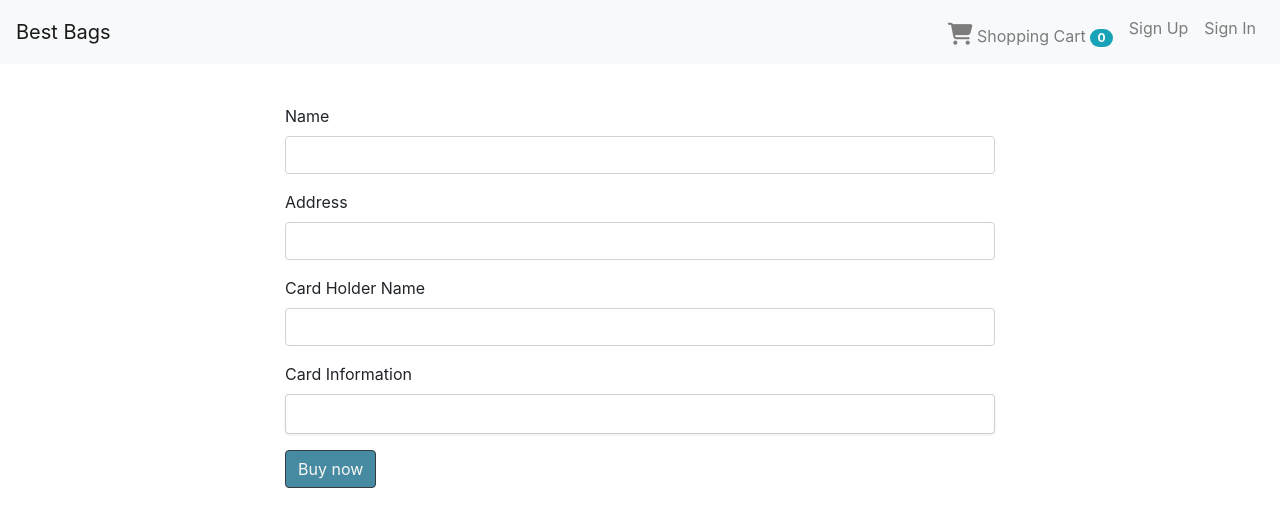
After one commit to topsecretdev0602/bag-nodejs-ecommerce, a Node server app: template views/shop/checkout.ejs in a window 1280 px wide. The commit adds this page. Shown: the top 527 px of the page. Run offline with Node 20, Linux system fonts and the light colour scheme; the template is opened without the code that fills it, so the values that code supplies are empty; some libraries are stand-ins or nearby versions.

Commit message:
Add checkout and payment using Stripe

```diff
--- a/middleware/index.js
+++ b/middleware/index.js
@@ -12,7 +12,7 @@ middlewareObject.isLoggedIn = (req, res, next) => {
   if (req.isAuthenticated()) {
     return next();
   }
-  res.redirect("/");
+  res.redirect("/user/signin");
 };
 
 module.exports = middlewareObject;
--- /dev/null
+++ b/public/javascripts/checkout.js
@@ -0,0 +1,63 @@
+// Create a Stripe client.
+const stripe = Stripe("pk_test_Nw7zXh6zu9SXKrzk7KDxKUiV004Ly59ywq");
+
+// Create an instance of Elements.
+const elements = stripe.elements();
+
+const style = {
+  base: {
+    color: "#32325d",
+    fontFamily: '"Helvetica Neue", Helvetica, sans-serif',
+    fontSmoothing: "antialiased",
+    fontSize: "16px",
+  },
+  invalid: {
+    color: "#fa755a",
+    iconColor: "#fa755a",
+  },
+};
+
+// Create an instance of the card Element.
+const card = elements.create("card", { style: style });
+
+// Add an instance of the card Element into the `card-element` <div>.
+card.mount("#card-element");
+
+// Handle real-time validation errors from the card Element.
+card.addEventListener("change", function (event) {
+  const displayError = document.getElementById("card-errors");
+  if (event.error) {
+    displayError.textContent = event.error.message;
+  } else {
+    displayError.textContent = "";
+  }
+});
+
+// Handle form submission.
+const $form = $("#checkout-form");
+
+$form.submit(function (event) {
+  event.preventDefault();
+  $form.find("button").prop("disabled", true);
+
+  const extraDetails = {
+    name: $("#card-name").val(),
+  };
+
+  stripe.createToken(card, extraDetails).then(function (result) {
+    if (result.error) {
+      $form.find("button").prop("disabled", false); // Re-enable submission
+    } else {
+      // Send the token to your server.
+      stripeTokenHandler(result.token);
+    }
+  });
+});
+
+// Submit the form with the token ID.
+function stripeTokenHandler(token) {
+  // Insert the token ID into the form so it gets submitted to the server
+  $form.append($('<input type="hidden" name="stripeToken" />').val(token.id));
+  // Submit the form
+  $form.get(0).submit();
+}
--- a/public/stylesheets/style.css
+++ b/public/stylesheets/style.css
@@ -183,6 +183,35 @@ hr.gradient-style {
   padding-top: 0.3em;
 }
 
+/* STRIPE ELEMENTS FOR CARD PAYMENT */
+.StripeElement {
+  box-sizing: border-box;
+  width: 100%;
+  height: 40px;
+  margin-bottom: 6px;
+  padding: 10px 12px;
+
+  border: 1px solid rgb(207, 207, 207);
+  border-radius: 4px;
+  background-color: white;
+
+  box-shadow: 0 1px 3px 0 #e6ebf1;
+  -webkit-transition: box-shadow 150ms ease;
+  transition: box-shadow 150ms ease;
+}
+
+.StripeElement--focus {
+  box-shadow: 0 1px 3px 0 #cfd7df;
+}
+
+.StripeElement--invalid {
+  border-color: #fa755a;
+}
+
+.StripeElement--webkit-autofill {
+  background-color: #fefde5 !important;
+}
+
 /* MEDIA QUERY */
 /* XS SCREENS */
 @media only screen and (max-width: 576px) {
--- /dev/null
+++ b/views/shop/checkout.ejs
@@ -0,0 +1,69 @@
+<%- include ../partials/header %>
+<div class="container mt-4 mb-5">
+  <!-- Flash messages -->
+  <div class="row mt-3 mb-3">
+    <div class="col-md-8 m-auto">
+      <% if (errorMsg) { %>
+      <div id="error" class="alert alert-danger">
+        <%= errorMsg %>
+      </div>
+      <% } else { %>
+      <div id="error" class="alert alert-danger d-none"></div>
+      <% } %>
+    </div>
+  </div>
+  <div class="col-md-8 m-auto">
+    <!-- Checkout form -->
+    <form action="/checkout" method="POST" id="checkout-form">
+      <div class="row">
+        <div class="col-md-12">
+          <div class="form-group">
+            <label for="name">Name</label>
+            <input
+              type="text"
+              id="name"
+              class="form-control"
+              required
+              name="name"
+            />
+          </div>
+        </div>
+        <div class="col-md-12">
+          <div class="form-group">
+            <label for="address">Address</label>
+            <input
+              type="text"
+              id="address"
+              class="form-control"
+              required
+              name="address"
+            />
+          </div>
+        </div>
+        <hr />
+        <div class="col-md-12">
+          <div class="form-group">
+            <label for="card-name">Card Holder Name</label>
+            <input type="text" id="card-name" class="form-control" required />
+          </div>
+        </div>
+        <div class="col-md-12">
+          <label for="card-element">Card Information</label>
+          <!-- A Stripe Element will be inserted here. -->
+          <div id="card-element" class="StripeElement"></div>
+          <!-- Used to display form errors. -->
+          <div id="card-errors" role="alert" class="text-danger mb-3"></div>
+        </div>
+        <input type="hidden" name="_csrf" value="<%= csrfToken %>" />
+      </div>
+      <button id="submit-btn" type="submit" class="btn btn-dark button-style">
+        Buy now
+      </button>
+    </form>
+  </div>
+</div>
+
+<script type="text/javascript" src="https://js.stripe.com/v3/"></script>
+<script type="text/javascript" src="javascripts/checkout.js"></script>
+
+<%- include ../partials/footer %>
```
Also changed, not shown: routes/index.js (+74 -1 lines), routes/user.js (+8 -1 lines), views/user/profile.ejs (+22 -0 lines).
